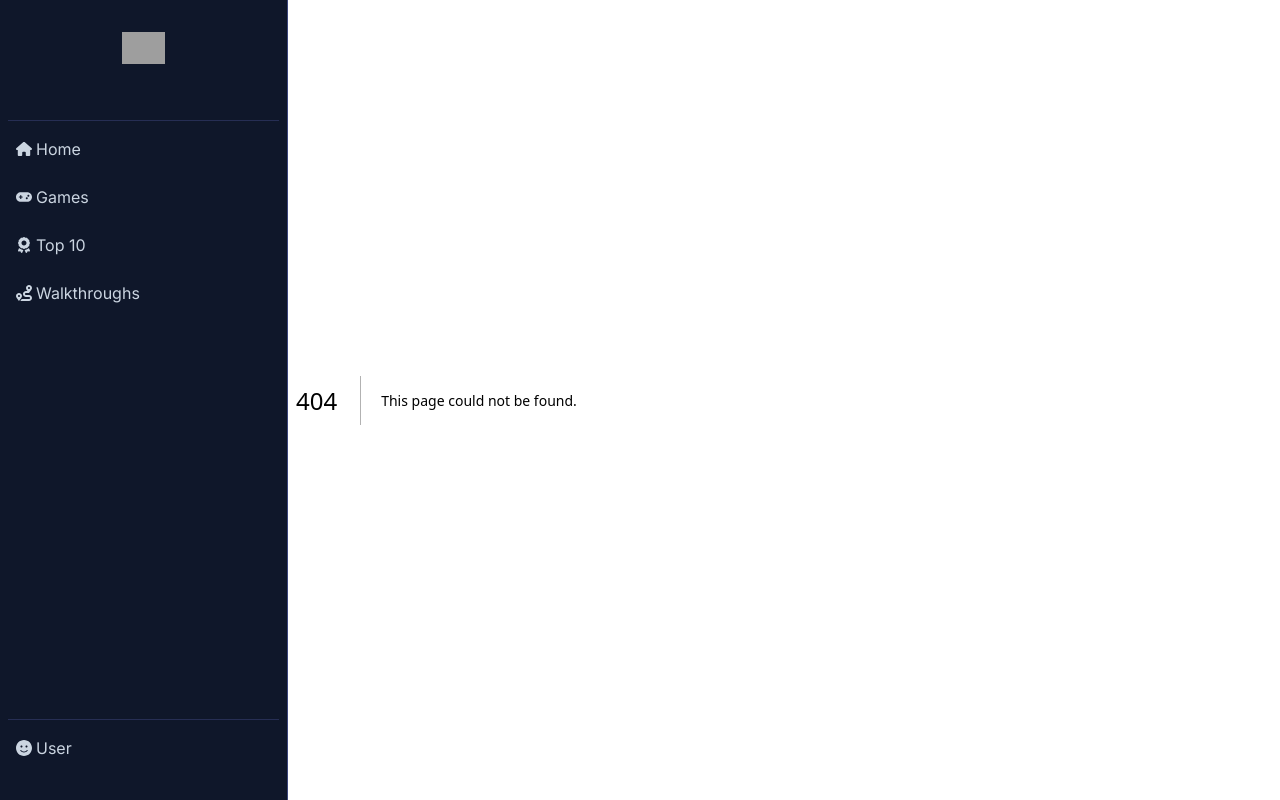
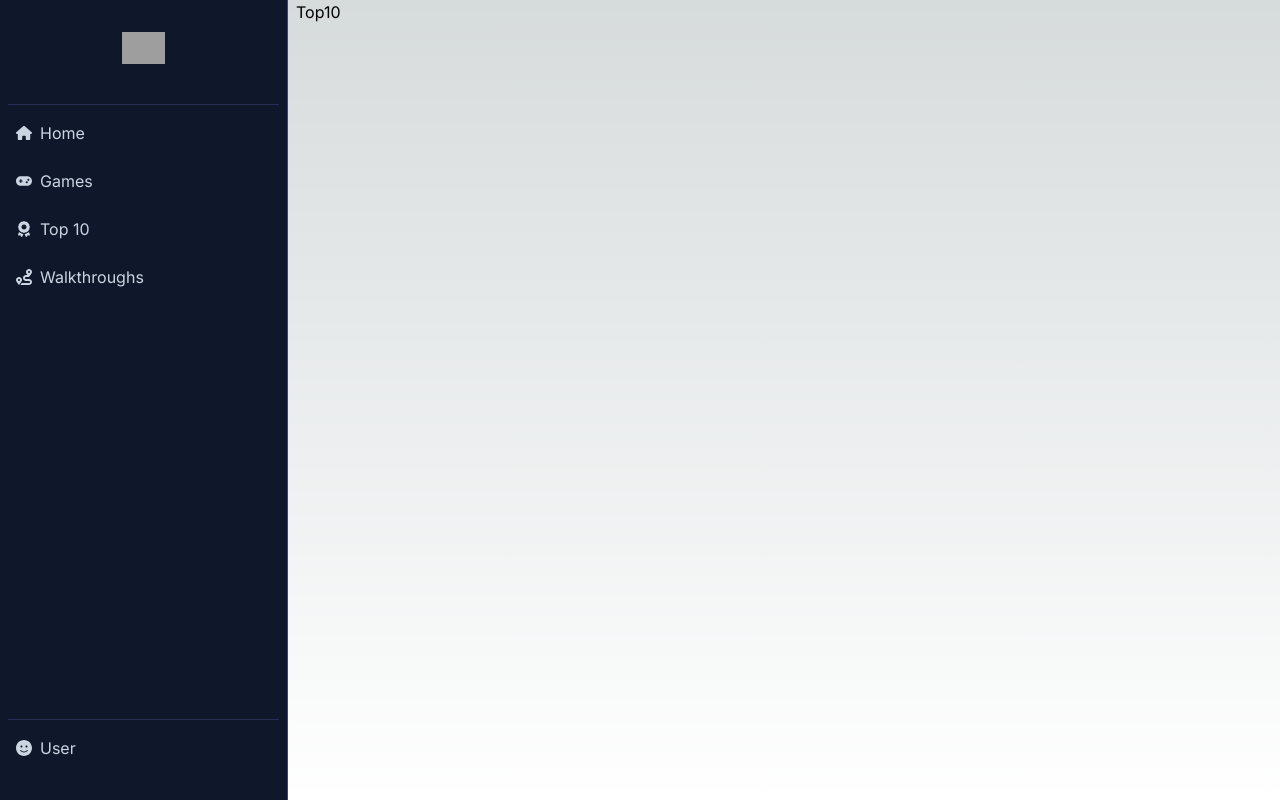
Before and after one commit to Dagostini01/game-next, a Next.js app: page /top-10 in a window 1280 px wide. Before the commit this address had no page. Built offline with nearby package versions, Linux system fonts and the light colour scheme; grey boxes are pictures that could not be loaded.

Commit message:
movimentando rotas

```diff
--- /dev/null
+++ b/src/app/top-10/page.tsx
@@ -0,0 +1,5 @@
+export default function Top10() {
+    return (
+      <h1>Top10</h1>
+    );
+  }
--- /dev/null
+++ b/src/app/user/page.tsx
@@ -0,0 +1,5 @@
+export default function User() {
+    return (
+      <h1>User</h1>
+    );
+  }
--- /dev/null
+++ b/src/app/walkthroughs/page.tsx
@@ -0,0 +1,5 @@
+export default function Walkthroughs() {
+    return (
+      <h1>walkthroughs</h1>
+    );
+  }
--- a/src/components/Navbar/Navbar.tsx
+++ b/src/components/Navbar/Navbar.tsx
@@ -1,12 +1,15 @@
 import { HomeIcon, GamePadIcon, RouteIcon, Top10Icon, UserIcon } from "@/components";
 import { cn } from "@/helpers/cn";
+import { link } from "fs";
+import Link from "next/link";
 
 type NavbarProps = React.ComponentProps<"nav">;
 type NavbarListProps = React.ComponentProps<"ul">;
 type NavbarListItemProps = React.ComponentProps<"li">;
+type NavbarListItemLinkProps = React.ComponentProps<typeof Link>;
 
-const NavbarList = ({children, className, ...props}:NavbarListProps) => {
-    return(
+const NavbarList = ({ children, className, ...props }: NavbarListProps) => {
+    return (
         <ul className={cn("my-4 border-t border-indigo-400/20 hover:border-indigo-400/40", className)} {...props}>
             {children}
         </ul>
@@ -14,44 +17,54 @@ const NavbarList = ({children, className, ...props}:NavbarListProps) => {
     )
 }
 
-const NavbarListItem = ({children, className, ...props}:NavbarListItemProps) => {
-    return(
-        <li className={cn("group my-2 rounded-lg bg-transparent p-2 cursor-pointer flex gap-1 items-center hover:bg-indigo-400/40 hover:text-slate-100", className)} {...props}>
+const NavbarListItem = ({ children, className, ...props }: NavbarListItemProps) => {
+    return (
+        <li className={cn("group my-2 rounded-lg bg-transparent p-2 cursor-pointer flex gap-2 items-center hover:bg-indigo-400/40 hover:text-slate-100", className)} {...props}>
             {children}
         </li>
 
     )
 }
 
-export const Navbar = ({className, ...props}:NavbarProps) => {
+const NavbarListItemLink = ( {href, children, className, ...props }: NavbarListItemLinkProps ) => {
+    return(
+        <NavbarListItem className={cn("p-0", className)}>
+            <Link href={href} className="flex gap-2 items-center rounded-lg p-2 w-full" {...props}>
+                {children}
+            </Link>
+        </NavbarListItem>
+    )
+}
+
+export const Navbar = ({ className, ...props }: NavbarProps) => {
 
     return (
 
-        <nav className={cn("flex flex-col h-screen w-72 p-2 gap-4 bg-slate-900 border-r border-indigo-400/20 hover:border-indigo-400/40 text-slate-300", className)} {...props} >
+        <nav className={cn("flex flex-col h-screen w-72 p-2 bg-slate-900 border-r border-indigo-400/20 hover:border-indigo-400/40 text-slate-300", className)} {...props} >
 
             <div className="flex items-center justify-center my-4">
                 <img src="https://emersonbroga.com/e/assets/emersonbroga-logo-name-pink.png" alt="Logo EmersonBrogaDev" className="w-auto h-12 p-2" />
             </div>
 
             <NavbarList className="grow">
-                <NavbarListItem>
+                <NavbarListItemLink href="/">
                     <HomeIcon className="w-4 h-4" /> Home
-                </NavbarListItem>
-                <NavbarListItem>
+                </NavbarListItemLink>
+                <NavbarListItemLink href="/games">
                     <GamePadIcon className="w-4 h-4" /> Games
-                </NavbarListItem>
-                <NavbarListItem>
+                </NavbarListItemLink>
+                <NavbarListItemLink href="/top-10">
                     <Top10Icon className="w-4 h-4" /> Top 10
-                </NavbarListItem>
-                <NavbarListItem>
+                </NavbarListItemLink>
+                <NavbarListItemLink href="/walkthroughs">
                     <RouteIcon className="w-4 h-4" /> Walkthroughs
-                </NavbarListItem>
+                </NavbarListItemLink>
             </NavbarList>
 
             <NavbarList>
-                <NavbarListItem>
+                <NavbarListItemLink href="/user">
                     <UserIcon className="w-4 h-4" /> User
-                </NavbarListItem>
+                </NavbarListItemLink>
             </NavbarList>
 
         </nav>
```
